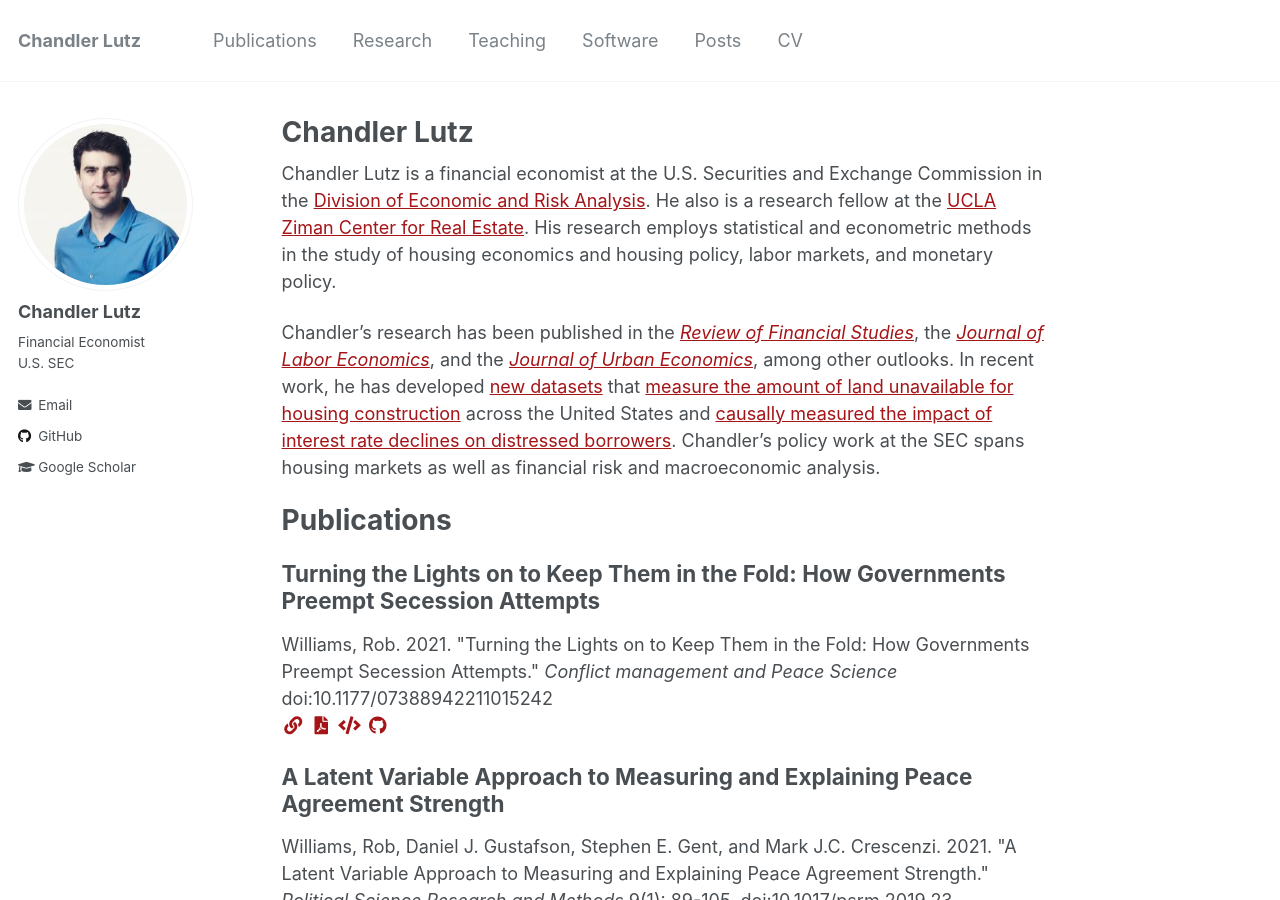
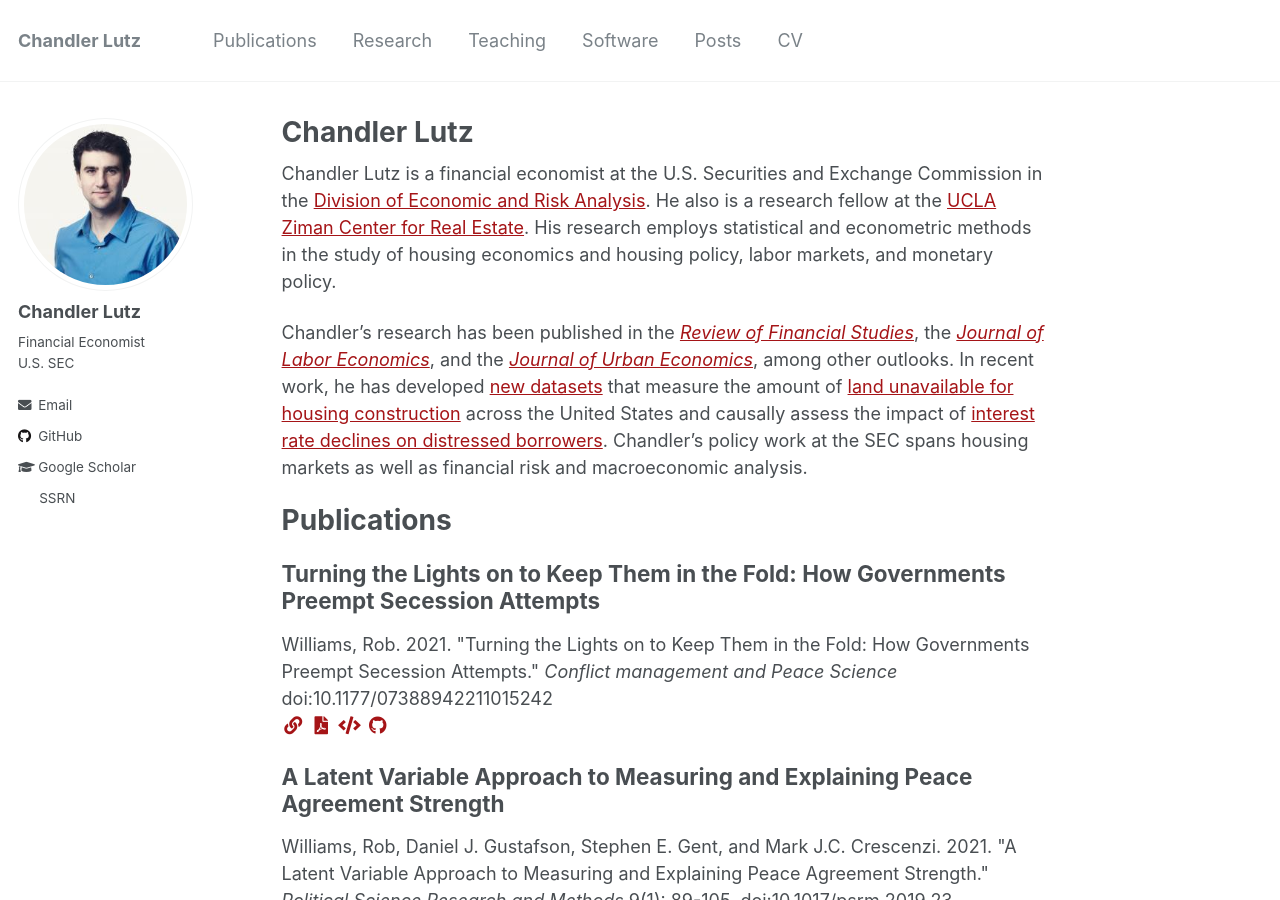
Before and after one commit to ChandlerLutz/ChandlerLutz.github.io, a Jekyll site: the page built from _pages/about.md, in a window 1280 px wide and 900 px high. Built offline with Jekyll 4.4.1, drawn with Linux system fonts in a browser that asks for light colours.

Commit message:
Update profile for ssrn author page

```diff
--- a/_config.yml
+++ b/_config.yml
@@ -91,6 +91,7 @@ author:
   orcid            :
   googlescholar    : "https://scholar.google.com/citations?user=iAQIMbUAAAAJ&hl"
   email            : "lutzc@sec.gov"
+  ssrn             : "https://papers.ssrn.com/sol3/cf_dev/AbsByAuth.cfm?per_id=1837937"
   researchgate     :  # example: "https://www.researchgate.net/profile/yourprofile"
   uri              :
   bitbucket        :
--- a/_pages/about.md
+++ b/_pages/about.md
@@ -11,7 +11,7 @@ redirect_from:
 Chandler Lutz is a financial economist at the U.S. Securities and Exchange Commission in the [Division of Economic and Risk Analysis](https://www.sec.gov/dera/academic-publications). He also is a research fellow at the [UCLA Ziman Center for Real Estate](https://www.anderson.ucla.edu/about/centers/ucla-ziman-center-for-real-estate/faculty-and-research/ucla-gilbert-program-in-real-estate-finance-and-urban-economics). His research employs statistical and econometric methods in the study of housing economics and housing policy, labor markets, and monetary policy.
 
 
-Chandler's research has been published in the [*Review of Financial Studies*](https://academic.oup.com/rfs/article-abstract/34/2/864/5842150), the [*Journal of Labor Economics*](https://www.journals.uchicago.edu/doi/abs/10.1086/703579), and the [*Journal of Urban Economics*](https://www.sciencedirect.com/science/article/abs/pii/S0094119016300419), among other outlooks. In recent work, he has developed [new datasets](https://github.com/ChandlerLutz/LandUnavailabilityData) that [measure the amount of land unavailable for housing construction](https://papers.ssrn.com/sol3/papers.cfm?abstract_id=3478900) across the United States and [causally measured the impact of interest rate declines on distressed borrowers](https://papers.ssrn.com/sol3/papers.cfm?abstract_id=3869199). Chandler's policy work at the SEC spans housing markets as well as financial risk and macroeconomic analysis.
+Chandler's research has been published in the [*Review of Financial Studies*](https://academic.oup.com/rfs/article-abstract/34/2/864/5842150), the [*Journal of Labor Economics*](https://www.journals.uchicago.edu/doi/abs/10.1086/703579), and the [*Journal of Urban Economics*](https://www.sciencedirect.com/science/article/abs/pii/S0094119016300419), among other outlooks. In recent work, he has developed [new datasets](https://github.com/ChandlerLutz/LandUnavailabilityData) that measure the amount of [land unavailable for housing construction](https://papers.ssrn.com/sol3/papers.cfm?abstract_id=3478900) across the United States and causally assess the impact of [interest rate declines on distressed borrowers](https://papers.ssrn.com/sol3/papers.cfm?abstract_id=3869199). Chandler's policy work at the SEC spans housing markets as well as financial risk and macroeconomic analysis.
 
 Publications
 ======
```
